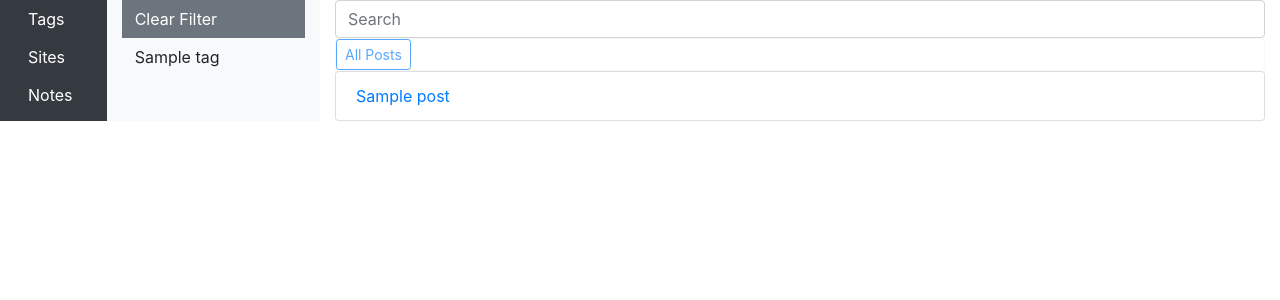
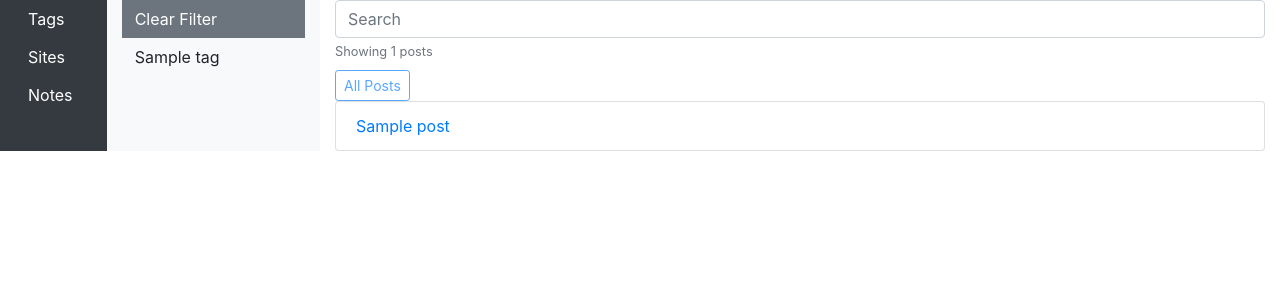
Before and after one commit to spacywacy/stack_note, a Django app: page /base_note/ in a window 1280 px wide. Shown: the top 300 px of the page. Run offline with Django 3.2, Linux system fonts and the light colour scheme; a user stored in the database is signed in; tables that the repository leaves empty hold one stand-in row (values such as "Sample post"); some libraries are stand-ins or nearby versions.

Commit message:
small frontend changes

```diff
--- a/base_note/templates/index.html
+++ b/base_note/templates/index.html
@@ -63,8 +63,12 @@
 		</form>
 	</div>
 
+	<div class="row-fluid">
+		<label class="text-muted"><small>Showing {{ n_posts }} posts</small></label>
+	</div>
+
 	<div class="row-fluid top-buffer">
-		<div class="card border-light">
+		<div class="card" style="border: 0px">
 			<!--<div class="card-body">-->
 				<form method="get">
 					{% for item in selected_fields %}
--- a/base_note/views.py
+++ b/base_note/views.py
@@ -128,7 +128,7 @@ def index(request):
 	#searching
 	if 'search' in request.GET:
 		query_str = request.GET.get('search')
-		search_results = PostDocument.search().query('match', title=query_str)
+		search_results = PostDocument.search().query('match_phrase', title=query_str)
 		search_re_ids = [x.id for x in search_results]
 	else:
 		search_re_ids = None
@@ -164,6 +164,7 @@ def index(request):
 	if 'search' in request.GET:
 		context['selected_fields'] += ['search:{}'.format(request.GET.get('search'))]
 	context['has_filter'] = has_filter
+	context['n_posts'] = len(posts)
 
 	return render(request, 'index.html', context)
 
```
